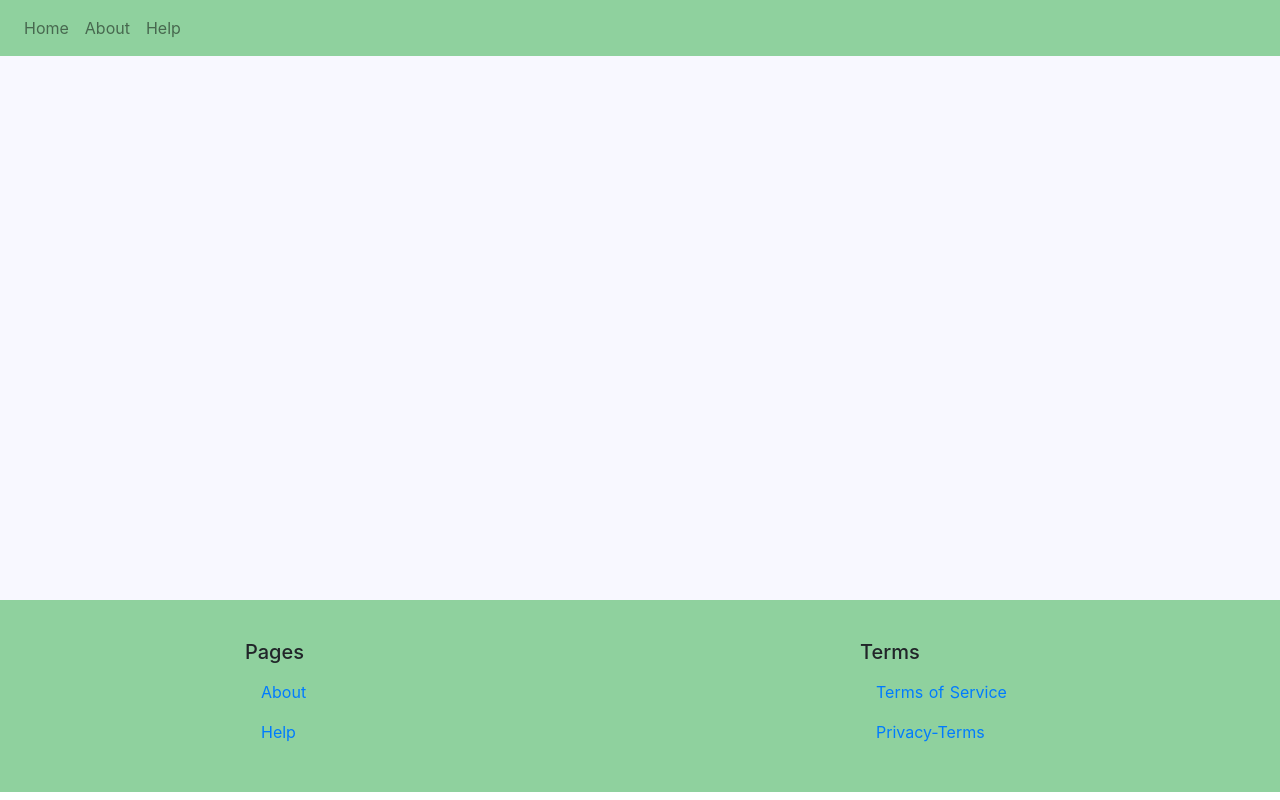
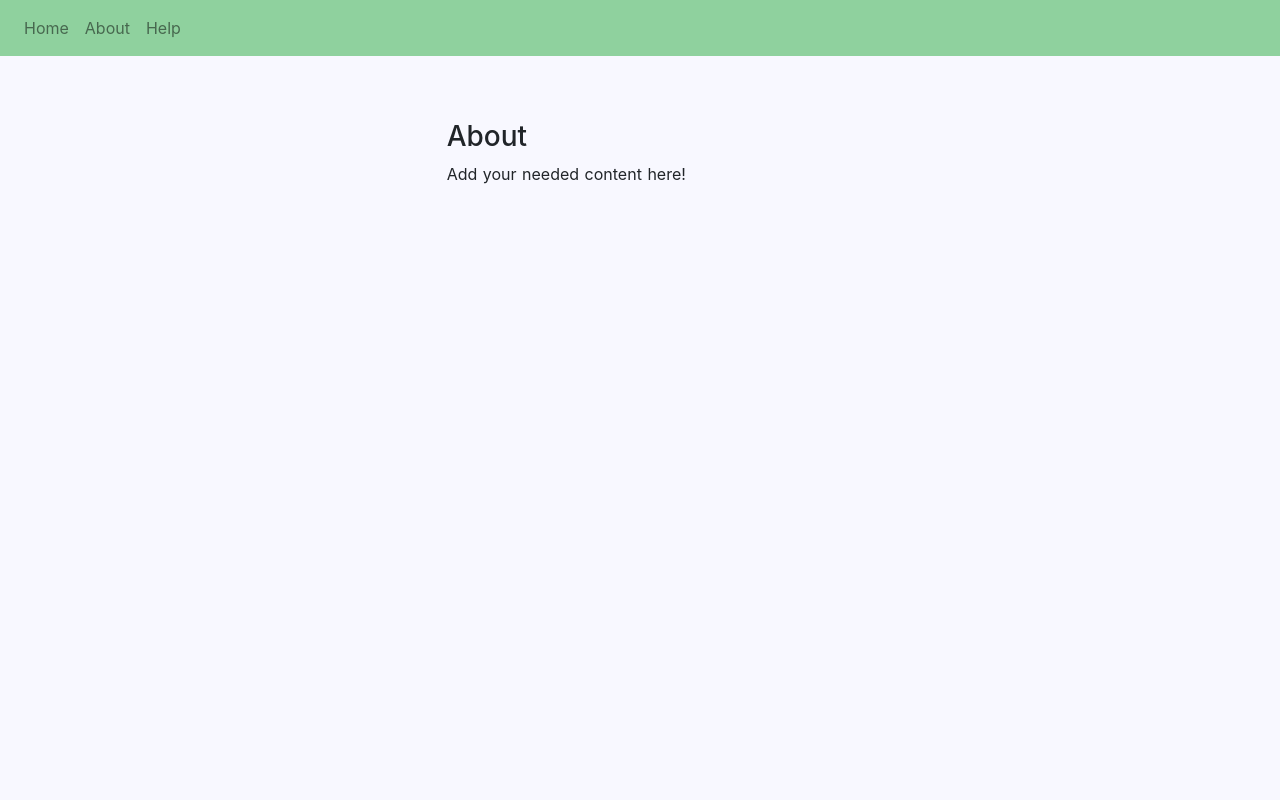
Before and after one commit to DesertGun/ClinicalTrialsDataAnalyzer, a Nuxt app in the folder frontend/: page /about in a window 1280 px wide. Shown: the top 800 px of the page. Built offline with nearby package versions, Linux system fonts and the light colour scheme.

Commit message:
Updated/added templates and updated results

```diff
--- a/frontend/layouts/default.vue
+++ b/frontend/layouts/default.vue
@@ -71,7 +71,7 @@ html {
 
 .contentContainer {
   margin: 0 auto;
-  min-height: 70vh;
+  min-height: 100vh;
   background-color: ghostwhite;
   padding-bottom: 15vh;
   padding-top: 10vh;
--- /dev/null
+++ b/frontend/pages/about.vue
@@ -0,0 +1,20 @@
+<template>
+  <div>
+    <b-container fluid>
+      <b-row>
+        <b-col />
+        <b-col>
+          <h3>About</h3>
+        </b-col>
+        <b-col />
+      </b-row>
+      <div>
+        <b-row>
+          <b-col />
+          <b-col> Add your needed content here! </b-col>
+          <b-col />
+        </b-row>
+      </div>
+    </b-container>
+  </div>
+</template>
--- /dev/null
+++ b/frontend/pages/help.vue
@@ -0,0 +1,20 @@
+<template>
+  <div>
+    <b-container fluid>
+      <b-row>
+        <b-col />
+        <b-col>
+          <h3>Help</h3>
+        </b-col>
+        <b-col />
+      </b-row>
+      <div>
+        <b-row>
+          <b-col />
+          <b-col> Add your needed content here! </b-col>
+          <b-col />
+        </b-row>
+      </div>
+    </b-container>
+  </div>
+</template>
--- a/frontend/pages/index.vue
+++ b/frontend/pages/index.vue
@@ -85,6 +85,26 @@
               name="flavour-1"
             ></b-form-checkbox-group>
           </b-form-group>
+          <h4>Additional Information</h4>
+          <ul>
+            <li>
+              The aggregation option returns the result based on the aggregation
+              Variable. These oprions return the "Number of Accurances" of of
+              the aggregated feature/s based on their cuantity found threw the
+              model
+            </li>
+            <li>
+              Multiple aggregations of the features are possible, but to find
+              best parameters for a certain condition (or other feature) it is
+              recomended to use only one aggregation option at a time.
+            </li>
+            <li>
+              Besides the autocompletion, in the "Filter Settings", it is
+              possible to manually enter the values in the corresponding forms,
+              results will be found for values that have similarities to the
+              input
+            </li>
+          </ul>
         </b-col>
       </b-row>
     </b-container>
--- /dev/null
+++ b/frontend/pages/privacy.vue
@@ -0,0 +1,20 @@
+<template>
+  <div>
+    <b-container fluid>
+      <b-row>
+        <b-col />
+        <b-col>
+          <h3>Terms of Privacy</h3>
+        </b-col>
+        <b-col />
+      </b-row>
+      <div>
+        <b-row>
+          <b-col />
+          <b-col> Add your needed content here! </b-col>
+          <b-col />
+        </b-row>
+      </div>
+    </b-container>
+  </div>
+</template>
--- /dev/null
+++ b/frontend/pages/terms.vue
@@ -0,0 +1,20 @@
+<template>
+  <div>
+    <b-container fluid>
+      <b-row>
+        <b-col />
+        <b-col>
+          <h3>Terms of Service</h3>
+        </b-col>
+        <b-col />
+      </b-row>
+      <div>
+        <b-row>
+          <b-col />
+          <b-col> Add your needed content here! </b-col>
+          <b-col />
+        </b-row>
+      </div>
+    </b-container>
+  </div>
+</template>
```
Also changed, not shown: 1 other file (tests, documents, lock files or other folders).
